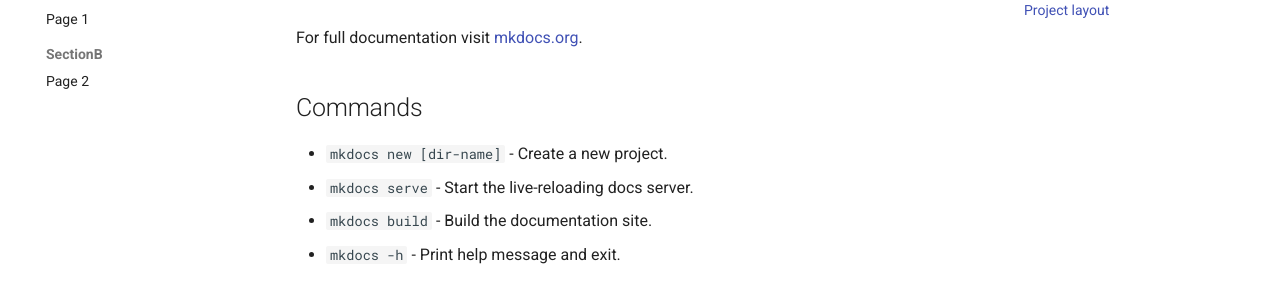
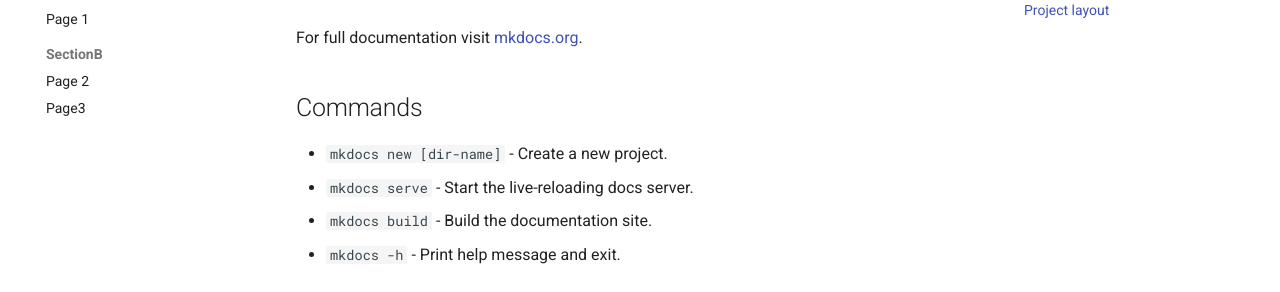
Before and after one commit to iacabezasbaculima/mkdocs-sandbox, an MkDocs documentation site: the page built from docs/index.md, in a window 1280 px wide. Shown: the part 203-495 px from the top of the page. Built offline with MkDocs 1.6.1 and Material for MkDocs 9.7.7, drawn with Linux system fonts in a browser that asks for light colours; comment, search, counter and statistics services are not loaded; the version menu is left out.

Commit message:
docs: add page

```diff
--- a/mkdocs.yml
+++ b/mkdocs.yml
@@ -11,6 +11,7 @@
         - page1.md
       - SectionB:
         - page2.md
+        - page3.md
 
 theme:
   name: material
```
Also changed, not shown: docs/page3.md (added).
